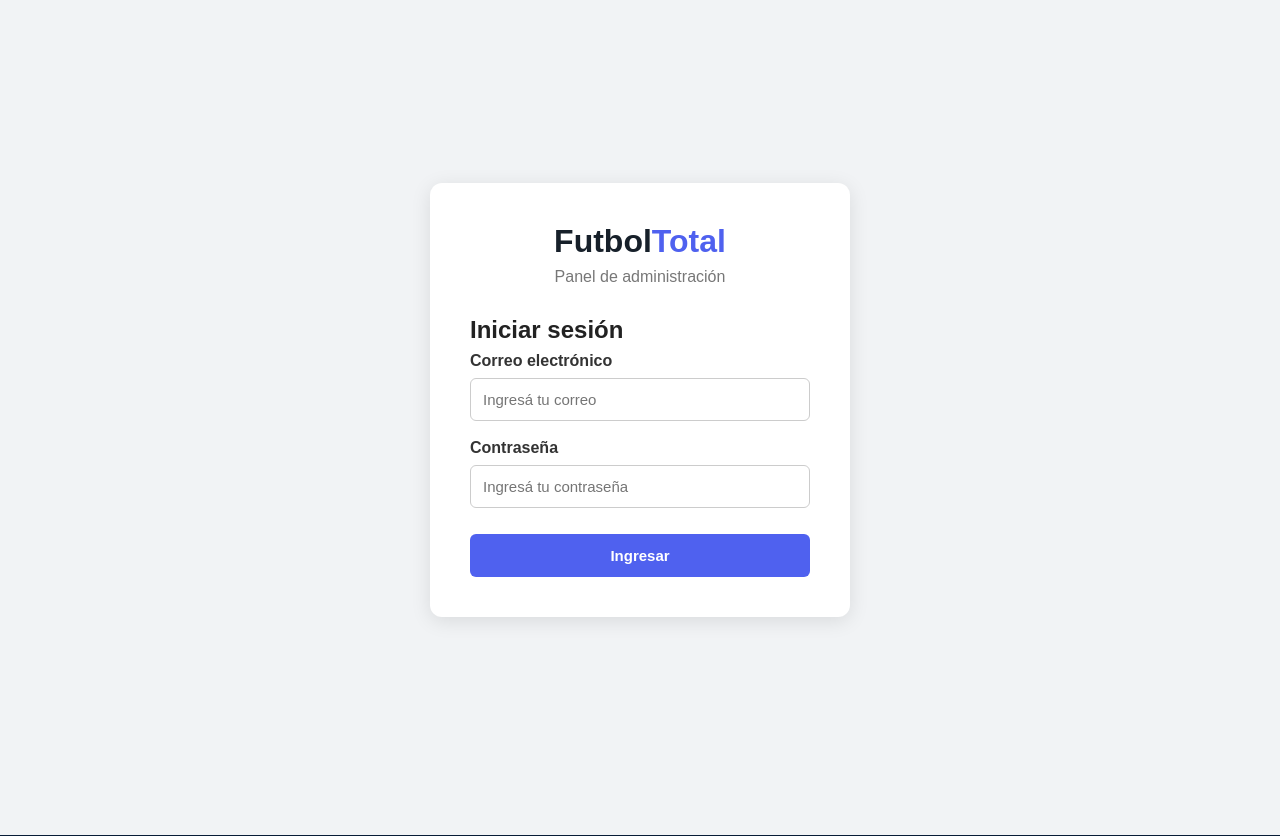
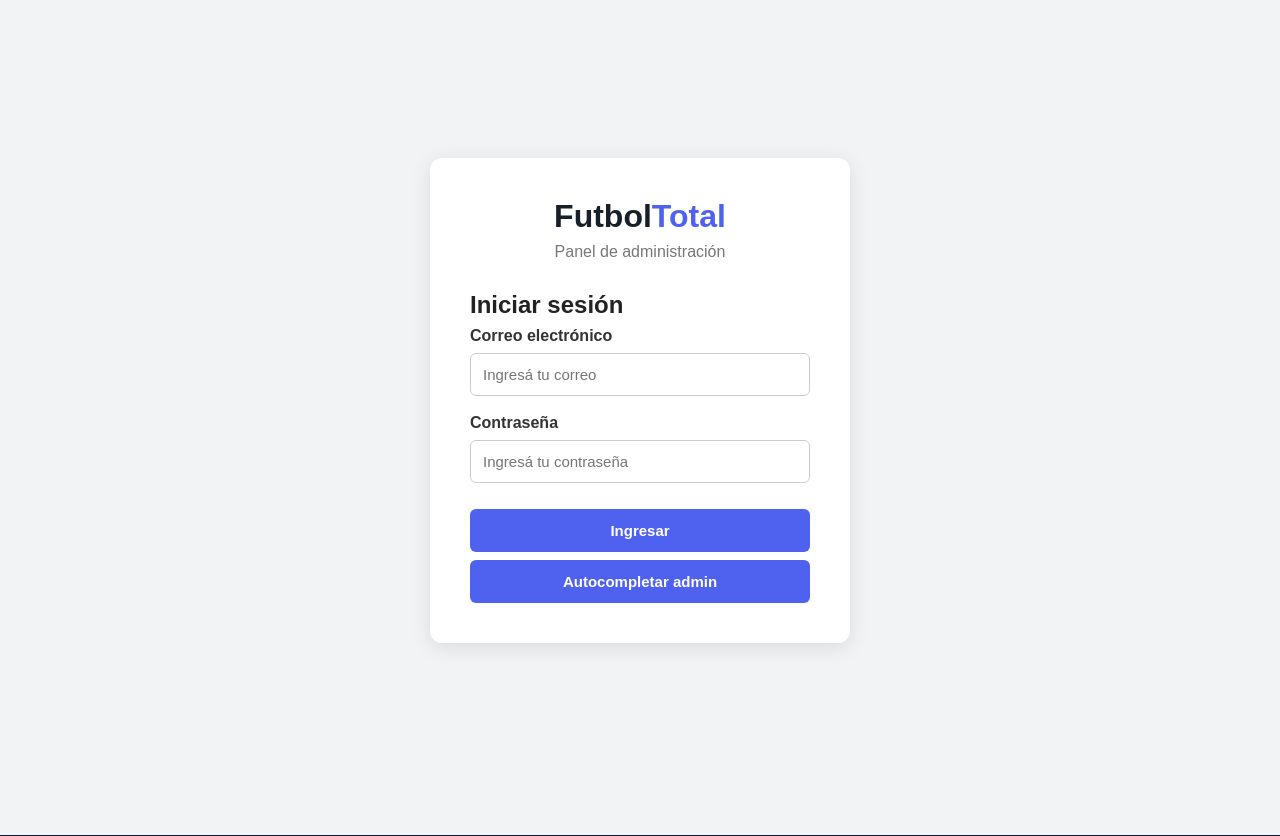
Before and after one commit to FranLucca/TP_FINAL_GRUPO6, a Node server app: page /login in a window 1280 px wide. Shown: the part 67-903 px from the top of the page. Run offline with Node 20, Linux system fonts and the light colour scheme.

Commit message:
Validaciones carrito, acceso rapido al panel admin y autocompletado de login (a revisar)

```diff
--- a/Backend/src/views/login.ejs
+++ b/Backend/src/views/login.ejs
@@ -61,10 +61,20 @@
                 <button type="submit" class="boton-ingresar">
                     Ingresar
                 </button>
+
+                <button type="button" id="btn-autocompletar" class="boton-ingresar">
+                    Autocompletar admin
+                </button>
             </form>
         </section>
     </main>
 
 <%- include("./partials/footer.ejs") %>
 
-    <script src="js/login.js"></script>
+    <script src="js/login.js"></script> // ????
+    <script>
+        document.getElementById("btn-autocompletar").addEventListener("click", () => {
+        document.getElementById("email").value = "admin@gmail.com";
+        document.getElementById("password").value = "admin123";
+    });
+    </script>
--- a/Frontend/productos.html
+++ b/Frontend/productos.html
@@ -28,6 +28,7 @@
             <a href="productos.html">Inicio</a>
             <a href="#camisetas">Camisetas</a>
             <a href="#botines">Botines</a>
+            <a href="http://localhost:3000/admin">Panel admin</a>
         </nav>
 
         <a href="carrito.html" class="boton-carrito">
```
Also changed, not shown: Frontend/js/carrito.js (+10 -0 lines).
